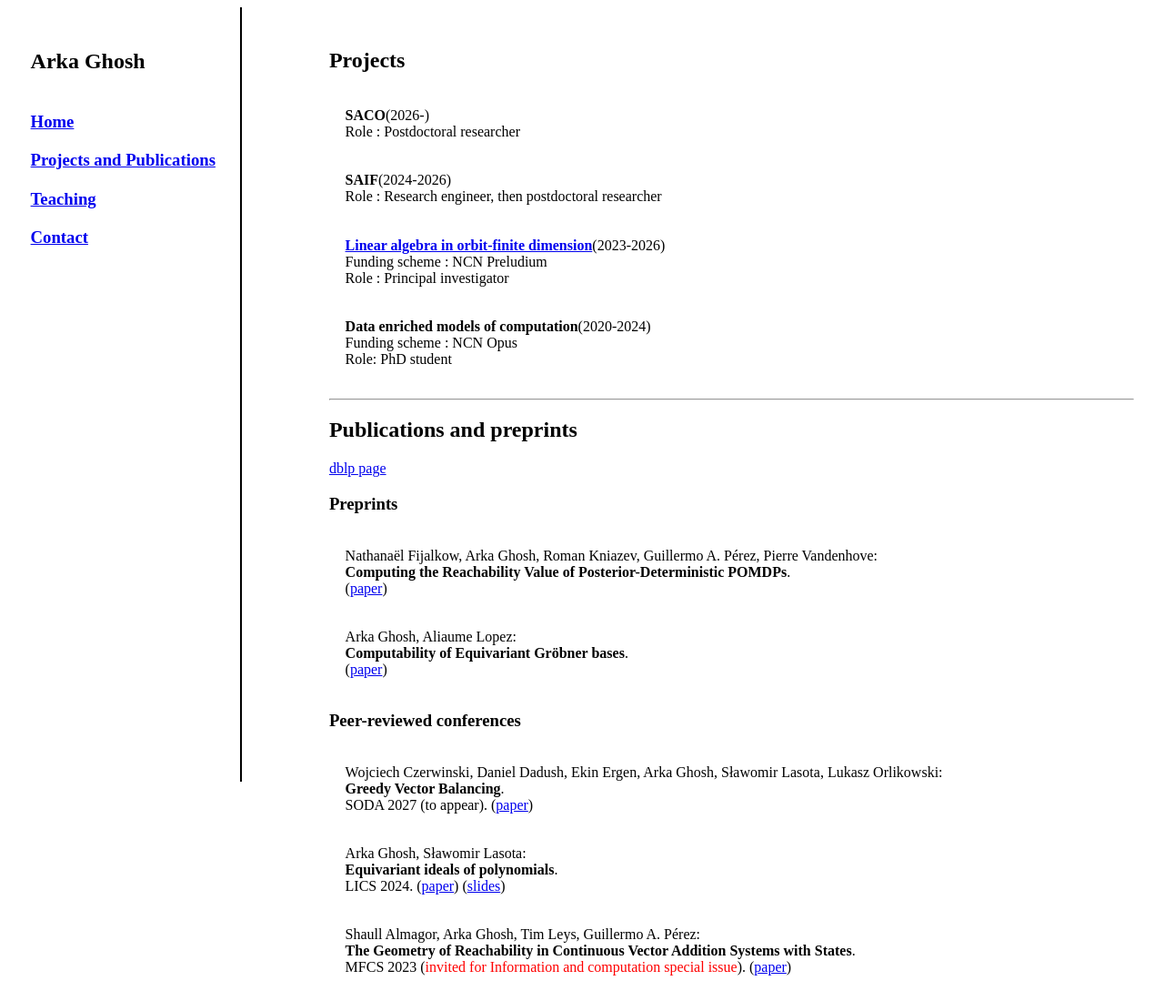
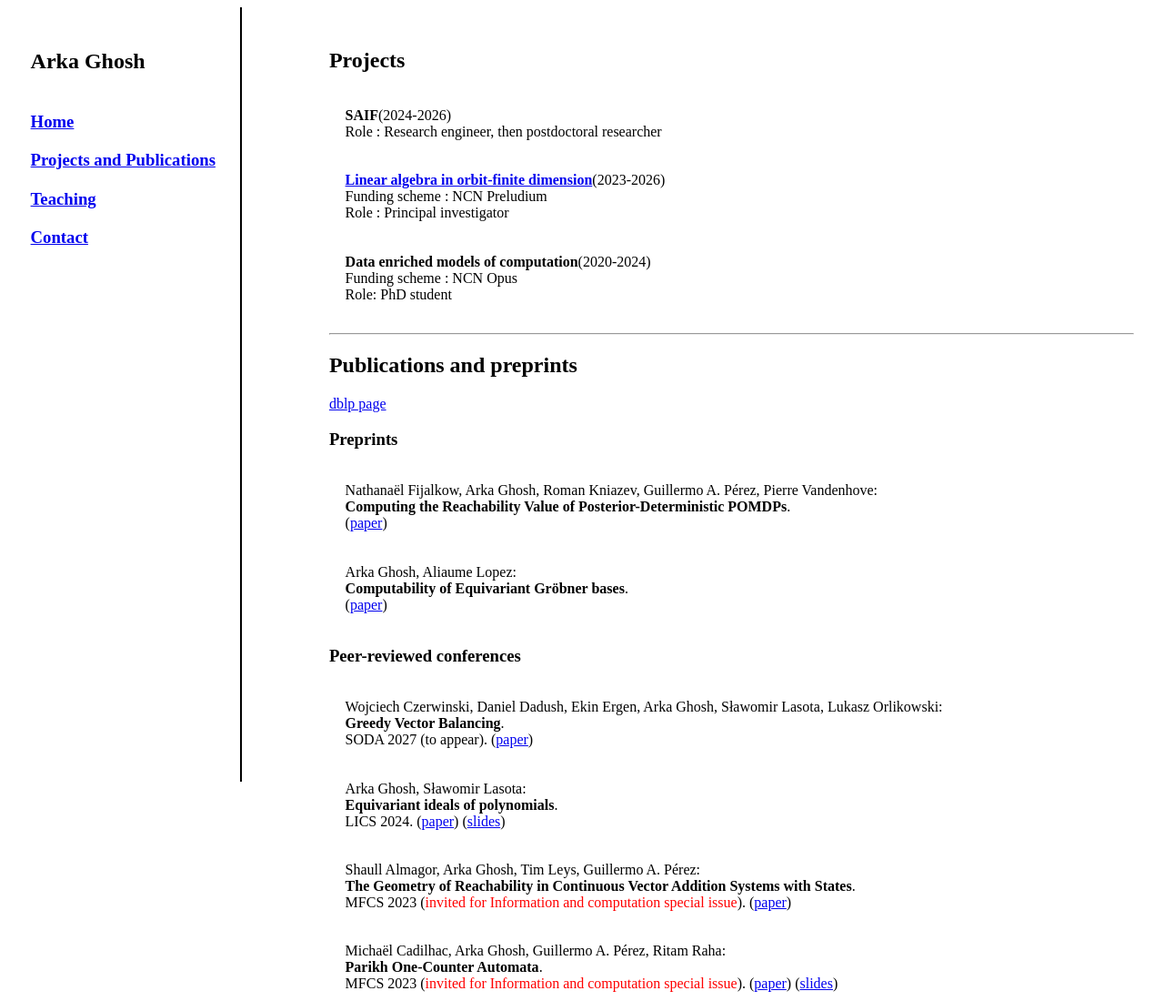
Before and after one commit to arkagh0sh/arkagh0sh.github.io, a plain HTML site: page publications.html in a window 1280 px wide. Shown: the top 1100 px of the page at 91% size. Drawn offline with Linux system fonts and the light colour scheme.

Commit message:
Remove SACO project entry
Co-Authored-By: Claude Opus 5.5 <noreply@anthropic.com>
Claude-Session: https://claude.ai/code/session_018YZ9SEygKpaycwLXbdvCyE

```diff
--- a/publications.html
+++ b/publications.html
@@ -96,11 +96,6 @@
     <section class="main">
       <h2> Projects </h2>
         <ul>
-          <li>
-            <b>SACO</b>(2026-)
-            <br>
-            Role : Postdoctoral researcher
-          </li>
           <li>
             <b>SAIF</b>(2024-2026)
             <br>
```
Also changed, not shown: publications_raw.html (+0 -5 lines).
